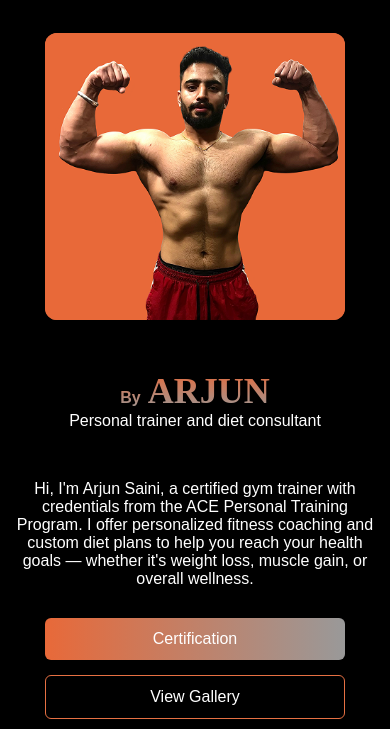
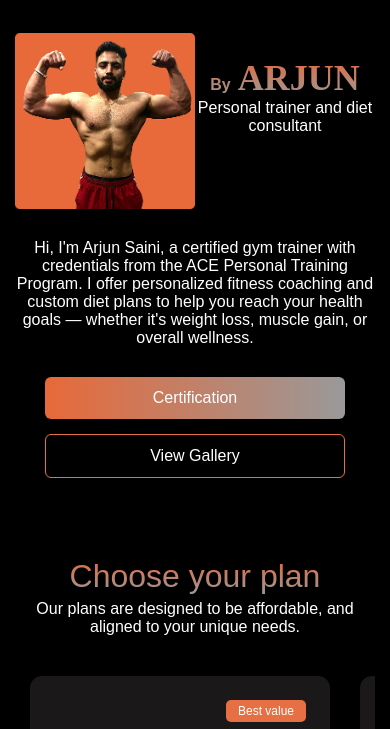
Before and after one commit to Bubble-Devs27/Stay-Ripped, a plain HTML site: page index.html in a window 390 px wide. Shown: the part 63-792 px from the top of the page. Drawn offline with Linux system fonts and the light colour scheme; a web font is replaced by a local one.

Commit message:
beta 0.1 main pic

```diff
--- a/index.html
+++ b/index.html
@@ -57,7 +57,6 @@
         display: flex;
         flex-direction: row;
         justify-content: space-between;
-
         gap: 30px;
         margin-bottom: 80px;
       }
@@ -314,7 +313,10 @@
       .pagination-dot.active {
         background-color: white;
       }
-
+      .trainer-image-internel{
+        display: none;
+          visibility: hidden;
+      }
       /* Mobile Styles */
       @media (max-width: 768px) {
         .container {
@@ -322,16 +324,42 @@
           text-align: center;
         }
 
+
         .header {
-          align-items: center;
-        }
-
+          /* align-items: center; */
+
+          display:flex;
+          flex-direction: row;
+          margin-bottom:30px ;
+        }
+        .trainer-image-internel{
+         display: block;
+        visibility: visible;
+         height: auto;
+         width: 50%;
+
+      }
+      .header-in{
+
+        width: 50%;
+        display: flex;
+        flex-direction: column;
+        justify-content: center;
+      }
+      .in-image{
+        height: 100%;
+        width: 100%;
+      }
+        .image-section{
+          display: none;
+          visibility: hidden;
+        }
         .name {
           font-size: 36px;
         }
 
         .content {
-          flex-direction: column-reverse;
+          flex-direction: column;
           margin-bottom: 40px;
         }
 
@@ -830,8 +858,17 @@
       <div class="content">
         <div class="text-section">
           <div class="header">
-            <h1 class="name"><span class="by-text">By</span> ARJUN</h1>
-            <p class="title">Personal trainer and diet consultant</p>
+            <div class="trainer-image-internel">
+              <img
+                src="./Assets/topPhotof.png"
+                alt="Fitness trainer posing with dumbbells"
+                class="in-image"
+              />
+            </div>
+            <div class="header-in">
+              <h1 class="name"><span class="by-text">By</span> ARJUN</h1>
+              <p class="title">Personal trainer and diet consultant</p></div>
+
           </div>
           <p class="sub-text-intro">
             Hi, I'm Arjun Saini, a certified gym trainer with credentials from
```
Also changed, not shown: Gallery.html (+14 -0 lines).
